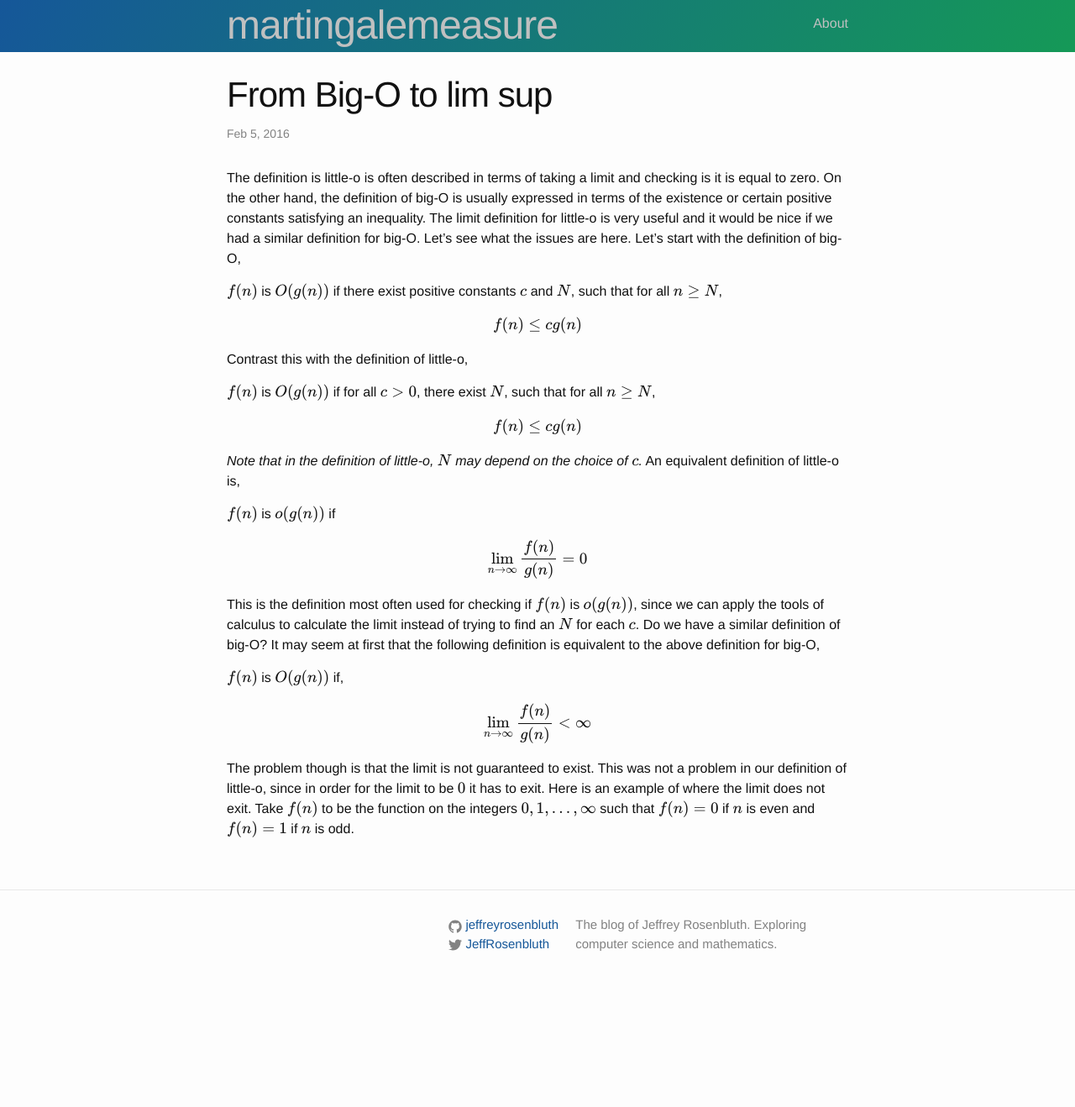
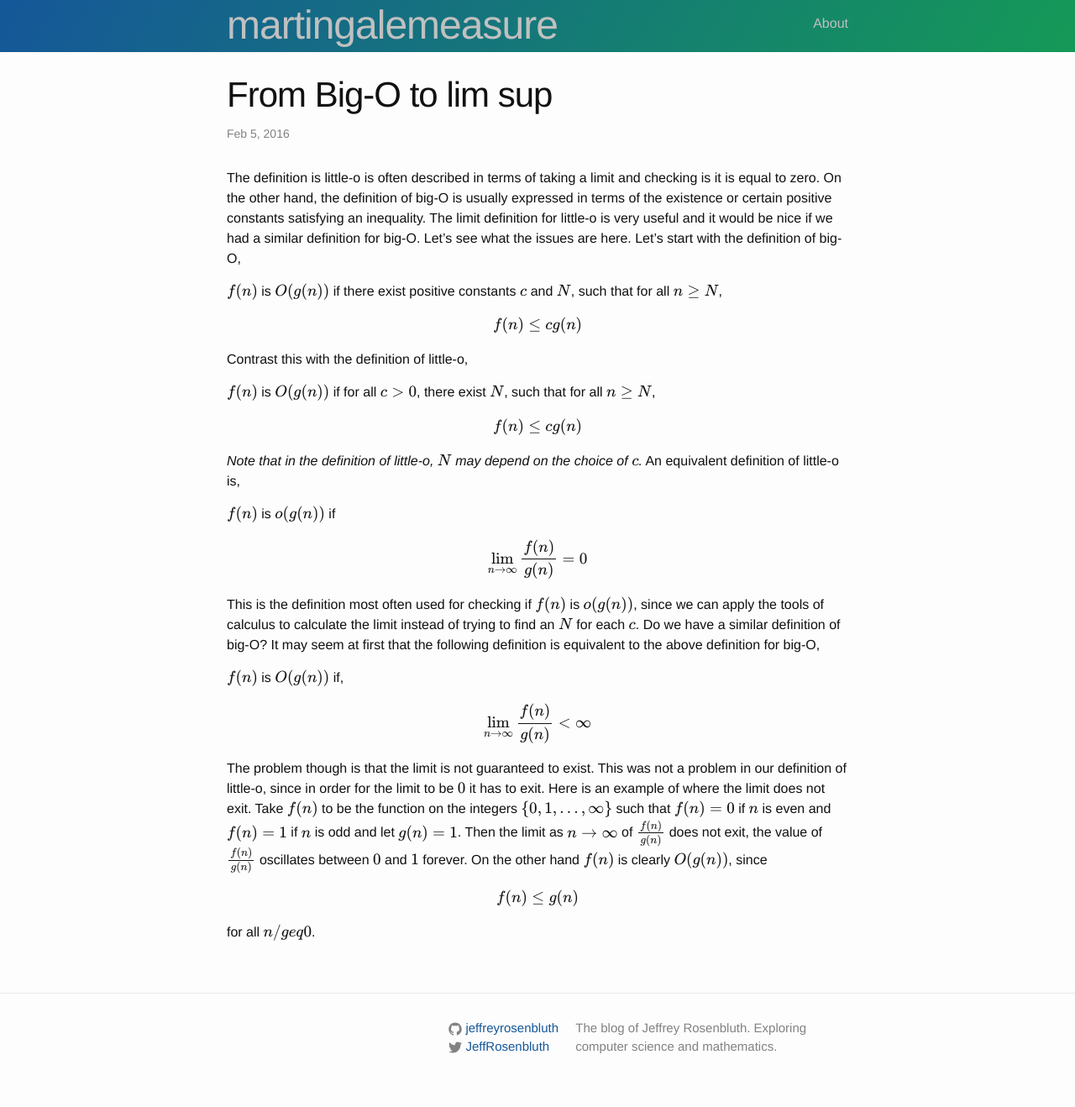
Before and after one commit to jeffreyrosenbluth/jeffreyrosenbluth.github.io, a Jekyll site: the page built from _posts/2016-02-05-bigO.md, in a window 1280 px wide. Shown: the whole page at 84% size. Built offline with Jekyll 4.4.1, drawn with Linux system fonts in a browser that asks for light colours; formulas are drawn with MathJax 3; comment, search, counter and statistics services are not loaded; before the commit the page ends 1195 px from its top, so only the background shows below that.

Commit message:
oscillate

```diff
--- a/_posts/2016-02-05-bigO.md
+++ b/_posts/2016-02-05-bigO.md
@@ -27,4 +27,5 @@ $$
 $$
 {% endraw %}
 
-The problem though is that the limit is not guaranteed to exist. This was not a problem in our definition of little-o, since in order for the limit to be $$0$$ it has to exit. Here is an example of where the limit does not exit. Take $$f(n)$$ to be the function on the integers $${0,1, \ldots, \infty}$$ such that $$f(n)=0$$ if $$n$$ is even and $$f(n)=1$$ if $$n$$ is odd.
+The problem though is that the limit is not guaranteed to exist. This was not a problem in our definition of little-o, since in order for the limit to be $$0$$ it has to exit. Here is an example of where the limit does not exit. Take $$f(n)$$ to be the function on the integers $$\{0,1, \ldots, \infty\}$$ such that $$f(n)=0$$ if $$n$$ is even and $$f(n)=1$$ if $$n$$ is odd and let $$g(n)=1$$. Then the limit as $$n \rightarrow \infty$$ of $$\frac{f(n)}{g(n)}$$ does not exit, the value of $$\frac{f(n)}{g(n)}$$ oscillates between $$0$$ and $$1$$ forever. On the other hand $$f(n)$$ is clearly $$O(g(n))$$, since
+\\[f(n) \\leq g(n)\\] for all $$n /geq 0$$.
```
